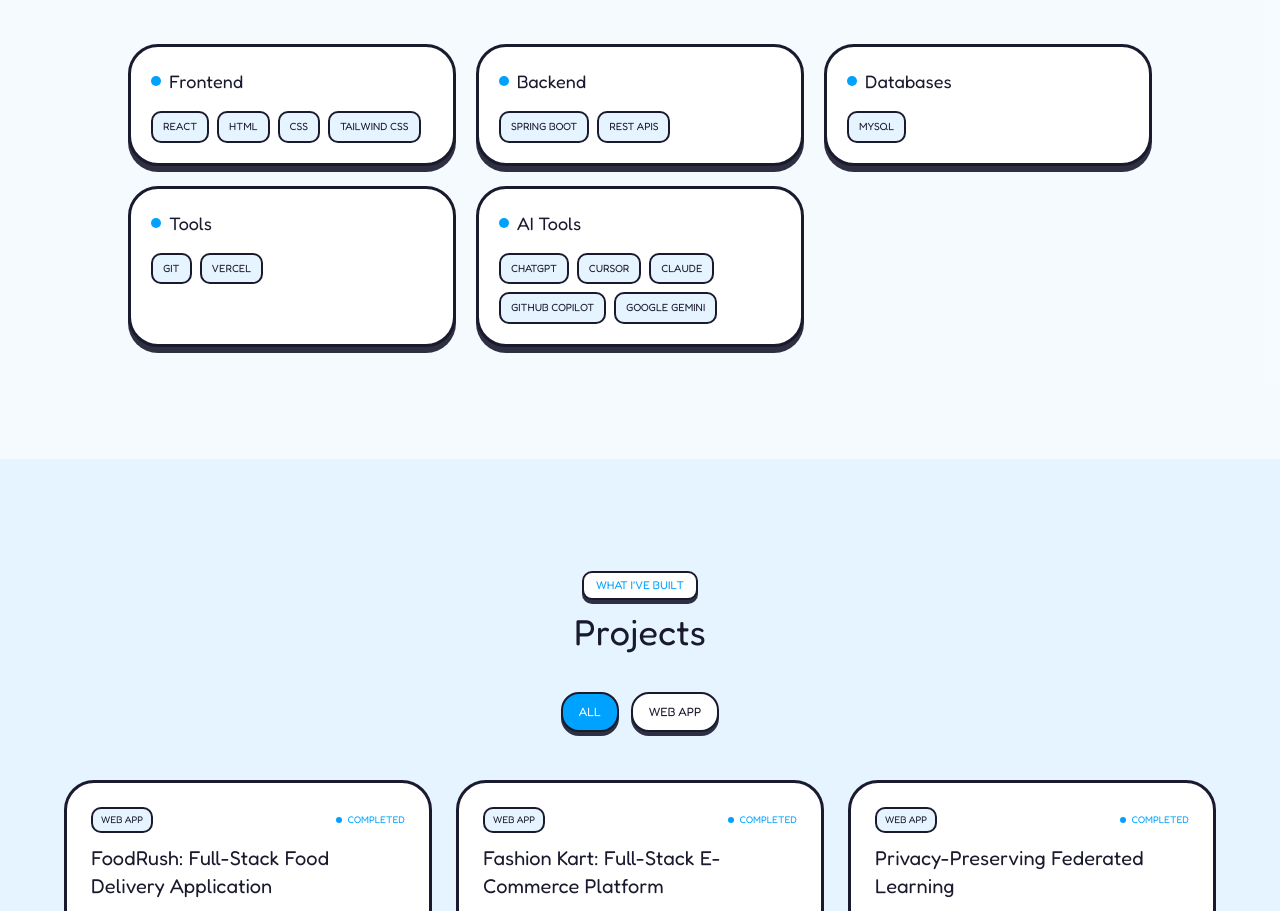
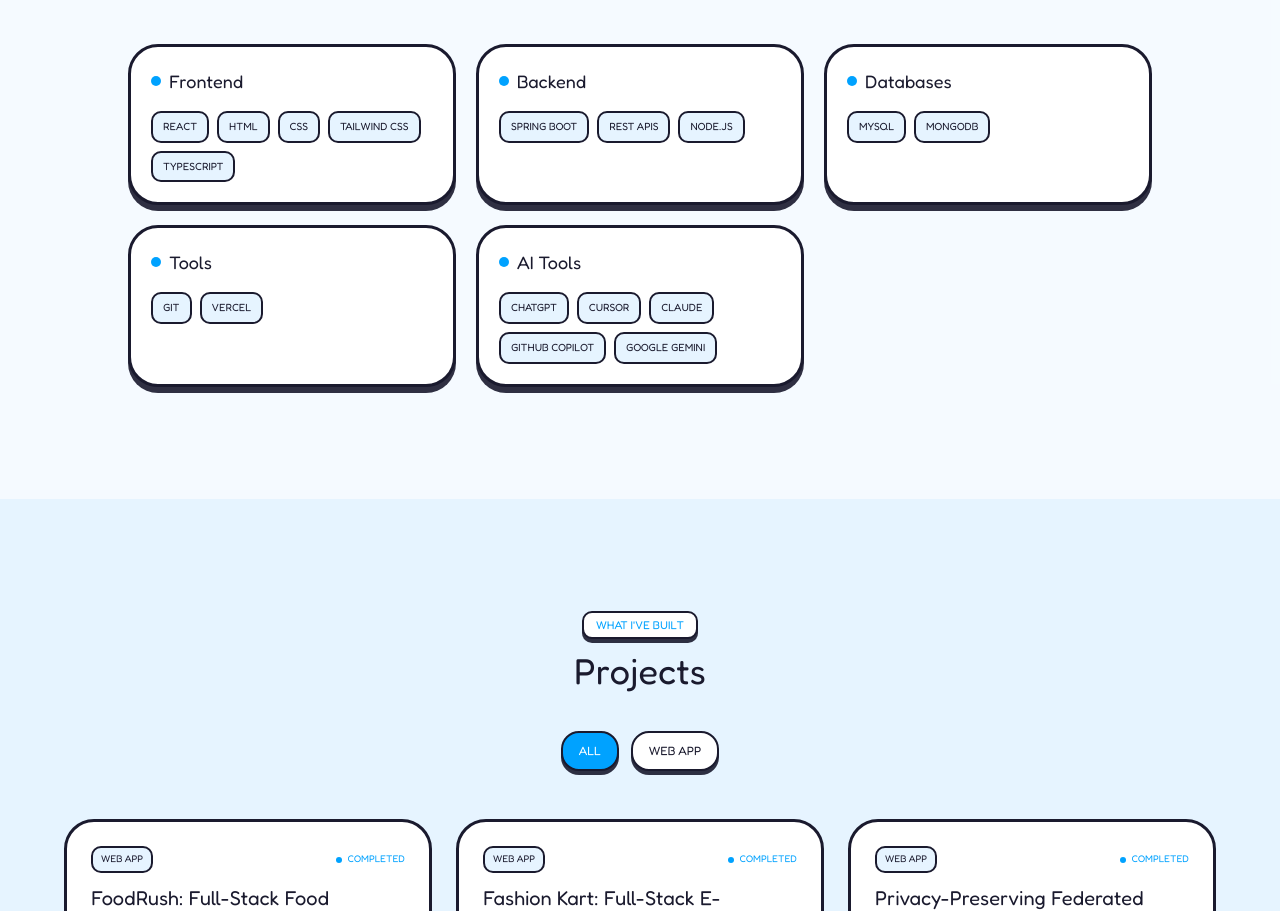
Before and after one commit to harirudhran/hari-rudhran-portfolio, a React (Vite) app: page / in a window 1280 px wide. Shown: the part 1649-2560 px from the top of the page. Built offline with nearby package versions, Linux system fonts and the light colour scheme.

Commit message:
Update skillGroups with additional skills

```diff
--- a/src/data.ts
+++ b/src/data.ts
@@ -38,9 +38,9 @@ export type SkillGroup = {
 };
 
 export const skillGroups: SkillGroup[] = [
-  { label: 'Frontend', skills: ['React', 'HTML', 'CSS', 'Tailwind CSS'] },
-  { label: 'Backend', skills: ['Spring Boot', 'REST APIs'] },
-  { label: 'Databases', skills: ['MySQL'] },
+  { label: 'Frontend', skills: ['React', 'HTML', 'CSS', 'Tailwind CSS','TypeScript'] },
+  { label: 'Backend', skills: ['Spring Boot', 'REST APIs','Node.js'] },
+  { label: 'Databases', skills: ['MySQL','MongoDB'] },
   { label: 'Tools', skills: ['Git', 'Vercel'] },
   {
     label: 'AI Tools',
```
